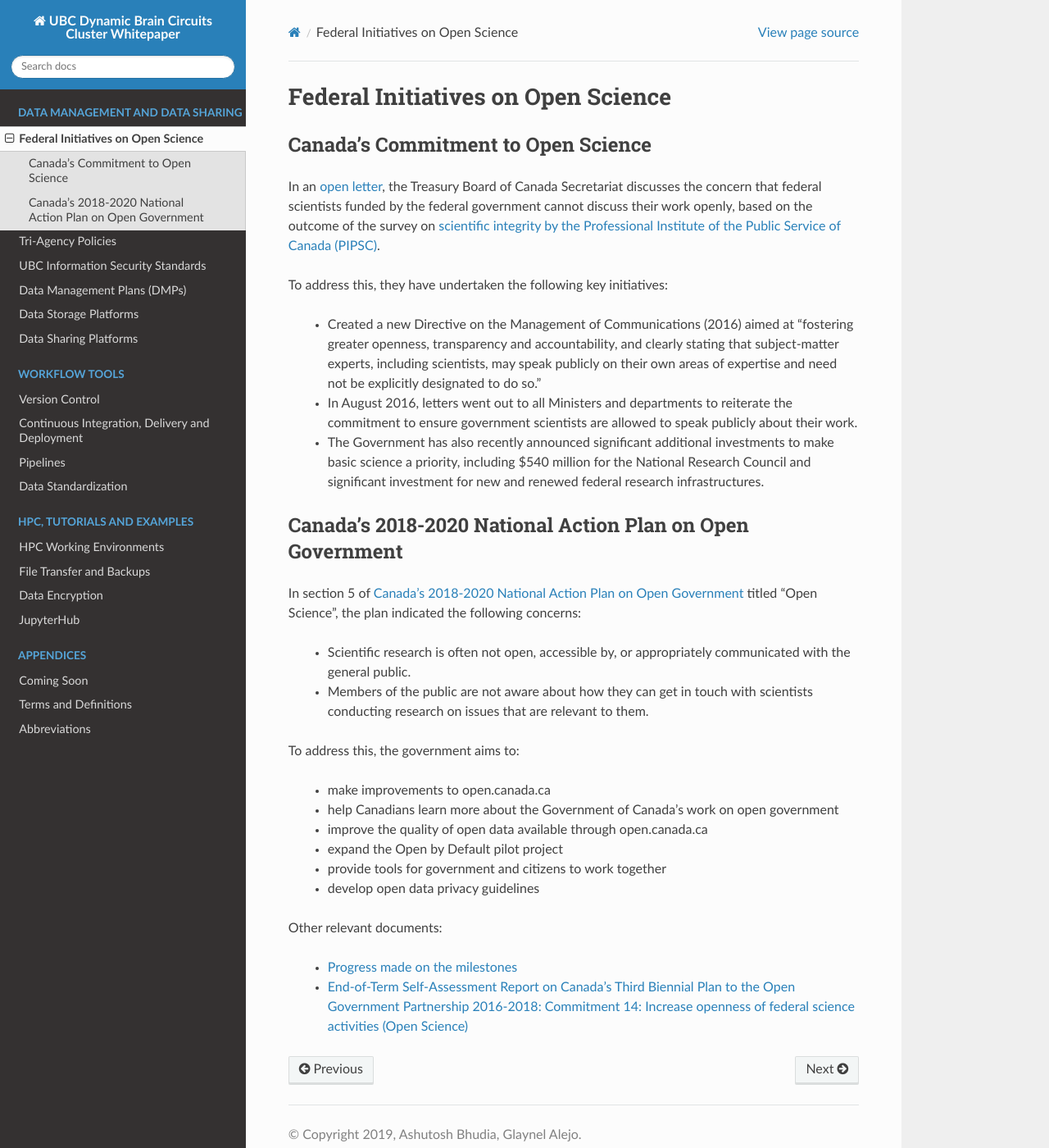
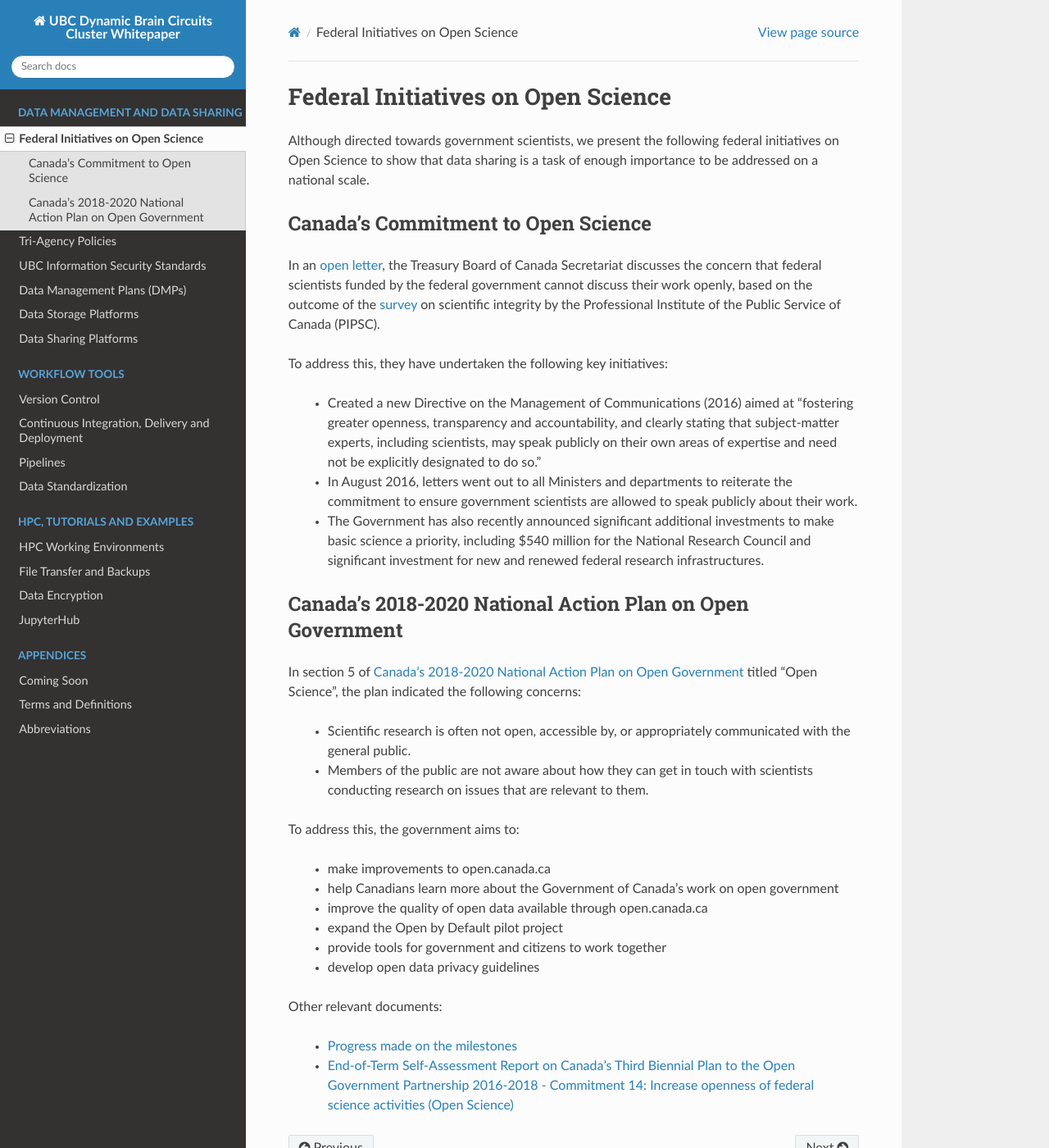
Before and after one commit to ubcbraincircuits/whitepaper, a Sphinx documentation site: the page built from source/ethics_legal/federal.rst, in a window 1280 px wide and 1400 px high. Shown: the whole window at 82% size. Built offline with Sphinx 7.4.7 and the Read the Docs theme 2.0.0, drawn with Linux system fonts in a browser that asks for light colours; pages that are not in the unit, such as notebooks, are missing from menus.

Commit message:
Include motivation for section

```diff
--- a/source/ethics_legal/federal.rst
+++ b/source/ethics_legal/federal.rst
@@ -1,13 +1,16 @@
 Federal Initiatives on Open Science
 ===================================
+
+Although directed towards government scientists, we present the following federal initiatives on Open Science to show that data sharing
+is a task of enough importance to be addressed on a national scale.
 
 Canada's Commitment to Open Science
 -----------------------------------
 
 In an `open letter <https://www.canada.ca/en/treasury-board-secretariat/services/access-information-privacy/canada-commitment-open-science.html>`_,
 the Treasury Board of Canada Secretariat discusses the concern that federal scientists funded by the federal government cannot
-discuss their work openly, based on the outcome of the survey on `scientific integrity by the Professional Institute of the
-Public Service of Canada (PIPSC) <https://www.pipsc.ca/news-issues/scientific-integrity>`_.
+discuss their work openly, based on the outcome of the `survey <https://www.pipsc.ca/news-issues/scientific-integrity>`_ on scientific integrity by the Professional Institute of the
+Public Service of Canada (PIPSC).
 
 To address this, they have undertaken the following key initiatives:
 
@@ -40,4 +43,4 @@
 
 	- `Progress made on the milestones <https://search.open.canada.ca/en/nap/?sort=score%20desc&page=1&search_text=C05>`_
 
-	- `End-of-Term Self-Assessment Report on Canada’s Third Biennial Plan to the Open Government Partnership 2016-2018: Commitment 14: Increase openness of federal science activities (Open Science) <https://open.canada.ca/en/content/end-term-self-assessment-report-canadas-third-biennial-plan-open-government-partnership#toc_com14>`_
+	- `End-of-Term Self-Assessment Report on Canada’s Third Biennial Plan to the Open Government Partnership 2016-2018 - Commitment 14: Increase openness of federal science activities (Open Science) <https://open.canada.ca/en/content/end-term-self-assessment-report-canadas-third-biennial-plan-open-government-partnership#toc_com14>`_
```
